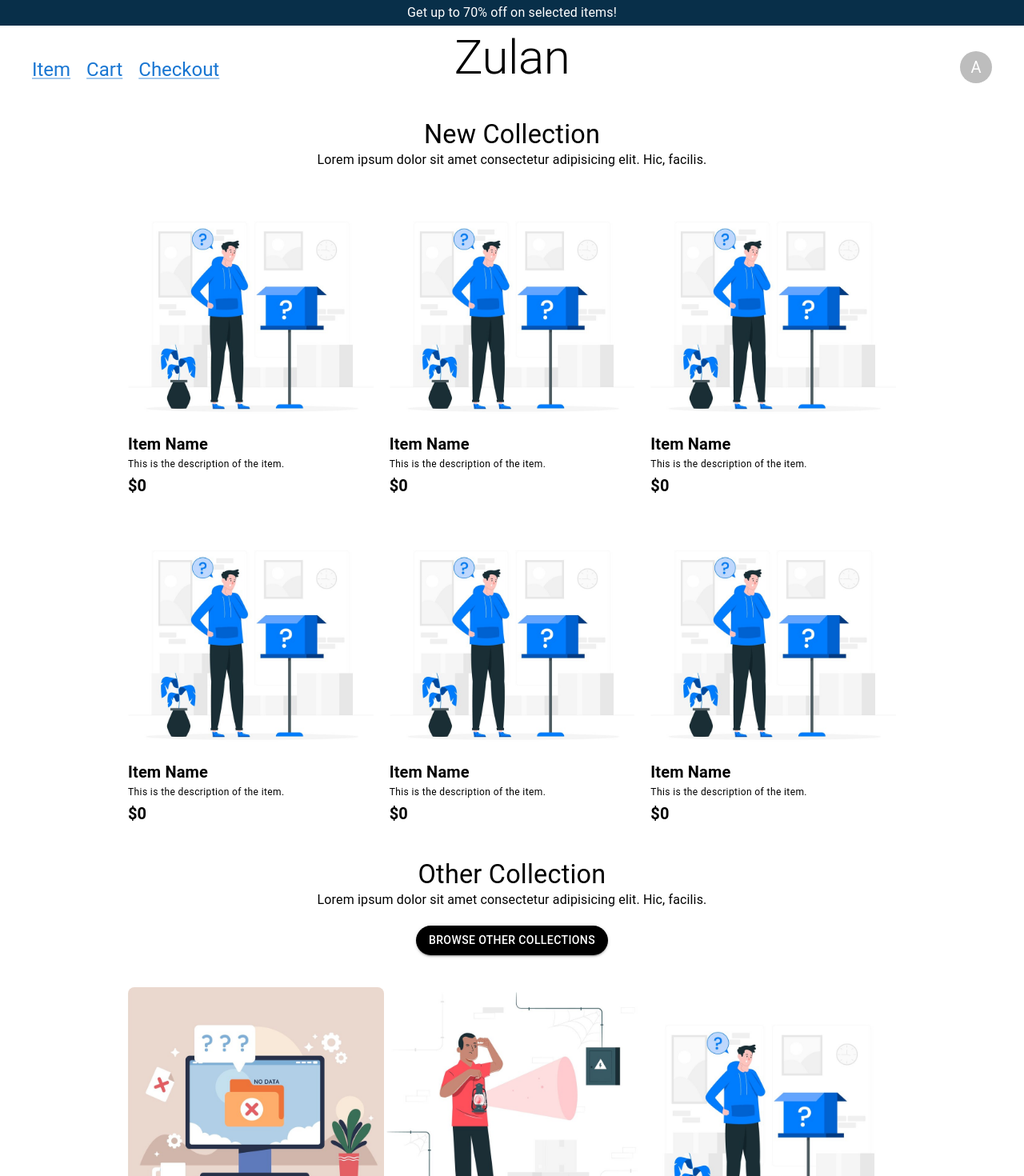
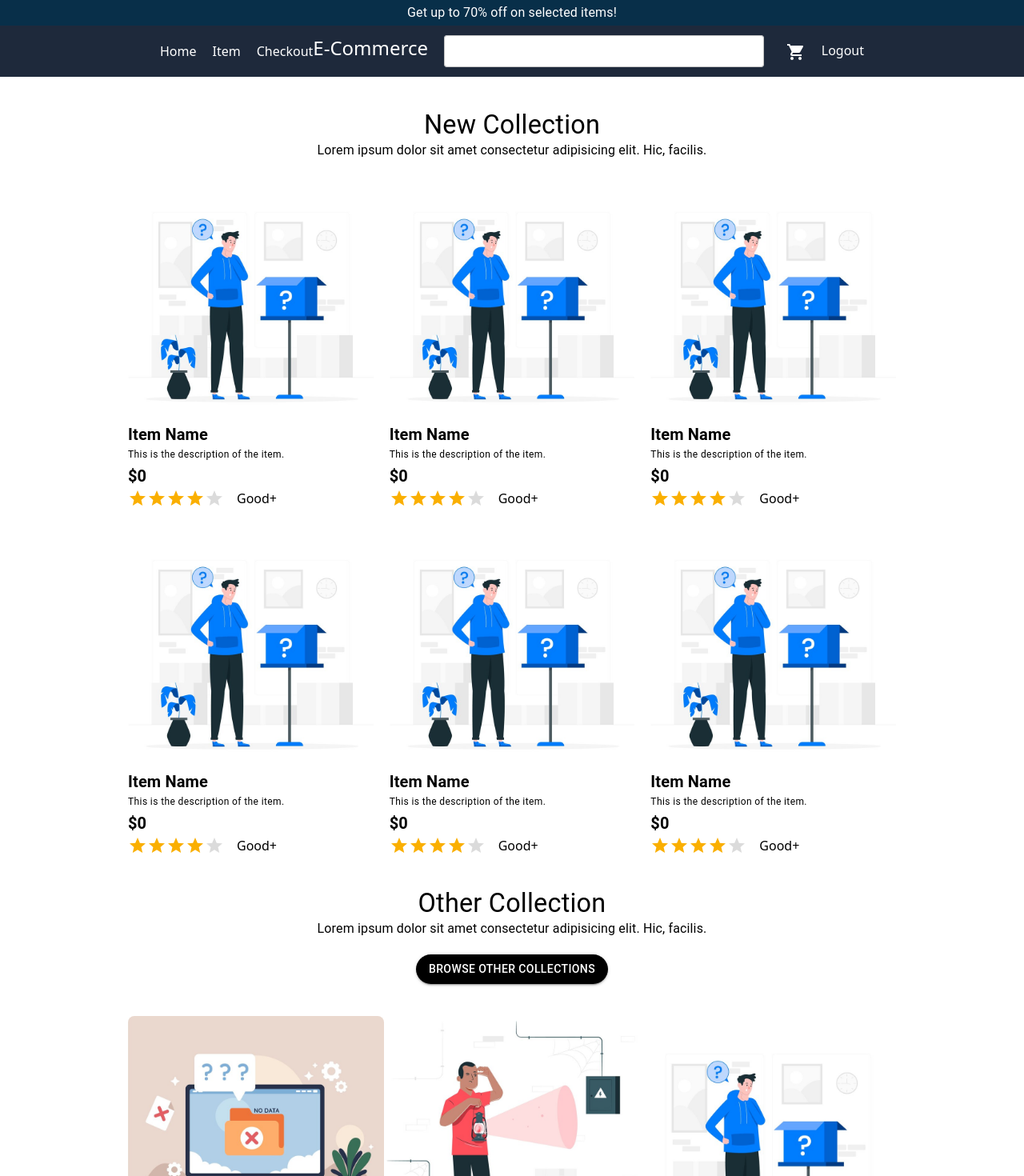
Before and after one commit to rZulan/generic-ecommerce, a React (Vite) app: page / in a window 1280 px wide. Shown: the top 1470 px of the page at 80% size. Built offline with nearby package versions, Linux system fonts and the light colour scheme.

Commit message:
feat: checkout page progress, modified header

```diff
--- a/src/Checkout.jsx
+++ b/src/Checkout.jsx
@@ -5,11 +5,12 @@ import StepLabel from '@mui/material/StepLabel';
 import Button from '@mui/material/Button';
 import Typography from '@mui/material/Typography';
 import { Link } from 'react-router-dom';
-import { Avatar, FormGroup, Paper, TextField } from '@mui/material';
+import { FormGroup, Paper, TextField } from '@mui/material';
 import { useState } from 'react';
 import EWalletIcon from './assets/eWalletIcon.png'
 import BankIcon from './assets/bankIcon.png'
 import CODIcon from './assets/cashOnDeliveryIcon.png'
+import Header from './components/Header';
 
 
 const steps = ['Shipping and Gift Options', 'Payment and Billing', 'Review and Place Order'];
@@ -37,32 +38,7 @@ const Checkout = () => {
 				</div>
 			</div>
 
-			<div className="flex flex-wrap">
-				<div className='flex flex-1 pt-10 pl-10 gap-5 '>
-					<div>
-						<Link href="/item" variant="h5">
-							<Typography variant="h5">Item</Typography>
-						</Link>
-					</div>
-					<div>
-						<Link href="/cart" variant="h5">
-							<Typography variant="h5">Cart</Typography>
-						</Link></div>
-					<div>
-						<Link href="/checkout">
-							<Typography variant="h5">Checkout</Typography>
-						</Link>
-					</div>
-				</div>
-
-				<div className="flex flex-1 flex-grow justify-center pt-1">
-					<Typography variant="h2">Zulan</Typography>
-				</div>
-
-				<div className="flex flex-1 justify-end pt-8 pr-10">
-					<Avatar>A</Avatar>
-				</div>
-			</div>
+			<Header/>
 
 			<div className='flex justify-center'>
 				<Box sx={{ width: '75%', paddingTop: 10}}>
@@ -134,7 +110,10 @@ const Checkout = () => {
 						</Button>
 						<Box sx={{ flex: '1 1 auto' }} />
 						<Button onClick={handleReset}>Reset</Button>
-						<Button onClick={handleNext}>
+						<Button
+						onClick={handleNext}
+						disabled={activeStep === steps.length}
+						>
 							{activeStep === steps.length - 1 ? 'Finish' : 'Next'}
 						</Button>
 					</Box>
--- a/src/Home.jsx
+++ b/src/Home.jsx
@@ -1,12 +1,30 @@
-import { Avatar, Button, Link, Typography } from "@mui/material"
+import { Avatar, Box, Button, Link, Rating, Typography } from "@mui/material"
 import itemUnavailable from './assets/item sample.jpg'
 import notFound from './assets/not found.jpg'
 import noData from './assets/no data.jpg'
 import Slider from "react-slick";
 import "slick-carousel/slick/slick.css";
 import "slick-carousel/slick/slick-theme.css";
+import { useState } from "react";
+import StarIcon from '@mui/icons-material/Star';
+import Header from "./components/Header";
 
+const labels = {
+	0.5: 'Useless',
+	1: 'Useless+',
+	1.5: 'Poor',
+	2: 'Poor+',
+	2.5: 'Ok',
+	3: 'Ok+',
+	3.5: 'Good',
+	4: 'Good+',
+	4.5: 'Excellent',
+	5: 'Excellent+',
+};
 
+function getLabelText(value) {
+	return `${value} Star${value !== 1 ? 's' : ''}, ${labels[value]}`;
+}
 
 const HomePage = () => {
 		var settings = {
@@ -18,6 +36,10 @@ const HomePage = () => {
 			autoplaySpeed: 3500,
 			pauseOnHover: true
 		};
+
+		const [value, setValue] = useState(4);
+ 		const [hover, setHover] = useState(-1);
+
 		return (
 		<>
 		<div className="flex justify-center h-8 bg-sky-950">
@@ -26,32 +48,7 @@ const HomePage = () => {
 			</div>
 		</div>
 
-		<div className="flex flex-wrap">
-			<div className='flex flex-1 pt-10 pl-10 gap-5 '>
-				<div>
-					<Link href="/item" variant="h5">
-						<Typography variant="h5">Item</Typography>
-					</Link>
-				</div>
-				<div>
-					<Link href="/cart" variant="h5">
-						<Typography variant="h5">Cart</Typography>
-					</Link></div>
-				<div>
-					<Link href="/checkout">
-						<Typography variant="h5">Checkout</Typography>
-					</Link>
-				</div>
-			</div>
-
-			<div className="flex flex-1 flex-grow justify-center pt-1">
-				<Typography variant="h2">Zulan</Typography>
-			</div>
-
-			<div className="flex flex-1 justify-end pt-8 pr-10">
-				<Avatar>A</Avatar>
-			</div>
-		</div>
+		<Header/>
 
 		<div className="flex justify-center pt-10"><Typography variant="h4">New Collection</Typography></div>
 		<div className="flex justify-center"><Typography>Lorem ipsum dolor sit amet consectetur adipisicing elit. Hic, facilis.</Typography></div>
@@ -62,6 +59,30 @@ const HomePage = () => {
 				<Typography variant="h6" ><b>Item Name</b></Typography>
 				<Typography variant="caption" display='block'>This is the description of the item.</Typography>
 				<Typography variant="h6" display='block'><b>$0</b></Typography>
+				<Box
+					sx={{
+						width: 200,
+						display: 'flex',
+						alignItems: 'center',
+					}}
+					>
+					<Rating
+						name="hover-feedback"
+						value={value}
+						precision={0.5}
+						getLabelText={getLabelText}
+						onChange={(event, newValue) => {
+						setValue(newValue);
+						}}
+						onChangeActive={(event, newHover) => {
+						setHover(newHover);
+						}}
+						emptyIcon={<StarIcon style={{ opacity: 0.55 }} fontSize="inherit" />}
+					/>
+					{value !== null && (
+						<Box sx={{ ml: 2 }}>{labels[hover !== -1 ? hover : value]}</Box>
+					)}
+				</Box>
 			</div>
 
 			<div className="grid text-left ">
@@ -69,6 +90,30 @@ const HomePage = () => {
 				<Typography variant="h6" ><b>Item Name</b></Typography>
 				<Typography variant="caption" display='block'>This is the description of the item.</Typography>
 				<Typography variant="h6" display='block'><b>$0</b></Typography>
+				<Box
+					sx={{
+						width: 200,
+						display: 'flex',
+						alignItems: 'center',
+					}}
+					>
+					<Rating
+						name="hover-feedback"
+						value={value}
+						precision={0.5}
+						getLabelText={getLabelText}
+						onChange={(event, newValue) => {
+						setValue(newValue);
+						}}
+						onChangeActive={(event, newHover) => {
+						setHover(newHover);
+						}}
+						emptyIcon={<StarIcon style={{ opacity: 0.55 }} fontSize="inherit" />}
+					/>
+					{value !== null && (
+						<Box sx={{ ml: 2 }}>{labels[hover !== -1 ? hover : value]}</Box>
+					)}
+				</Box>
 			</div>
 
 			<div className="grid text-left ">
@@ -76,6 +121,30 @@ const HomePage = () => {
 				<Typography variant="h6" ><b>Item Name</b></Typography>
 				<Typography variant="caption" display='block'>This is the description of the item.</Typography>
 				<Typography variant="h6" display='block'><b>$0</b></Typography>
+				<Box
+					sx={{
+						width: 200,
+						display: 'flex',
+						alignItems: 'center',
+					}}
+					>
+					<Rating
+						name="hover-feedback"
+						value={value}
+						precision={0.5}
+						getLabelText={getLabelText}
+						onChange={(event, newValue) => {
+						setValue(newValue);
+						}}
+						onChangeActive={(event, newHover) => {
+						setHover(newHover);
+						}}
+						emptyIcon={<StarIcon style={{ opacity: 0.55 }} fontSize="inherit" />}
+					/>
+					{value !== null && (
+						<Box sx={{ ml: 2 }}>{labels[hover !== -1 ? hover : value]}</Box>
+					)}
+				</Box>
 			</div>
 
 			<div className="grid text-left ">
@@ -83,6 +152,30 @@ const HomePage = () => {
 				<Typography variant="h6" ><b>Item Name</b></Typography>
 				<Typography variant="caption" display='block'>This is the description of the item.</Typography>
 				<Typography variant="h6" display='block'><b>$0</b></Typography>
+				<Box
+					sx={{
+						width: 200,
+						display: 'flex',
+						alignItems: 'center',
+					}}
+					>
+					<Rating
+						name="hover-feedback"
+						value={value}
+						precision={0.5}
+						getLabelText={getLabelText}
+						onChange={(event, newValue) => {
+						setValue(newValue);
+						}}
+						onChangeActive={(event, newHover) => {
+						setHover(newHover);
+						}}
+						emptyIcon={<StarIcon style={{ opacity: 0.55 }} fontSize="inherit" />}
+					/>
+					{value !== null && (
+						<Box sx={{ ml: 2 }}>{labels[hover !== -1 ? hover : value]}</Box>
+					)}
+				</Box>
 			</div>
 
 			<div className="grid text-left ">
@@ -90,6 +183,30 @@ const HomePage = () => {
 				<Typography variant="h6" ><b>Item Name</b></Typography>
 				<Typography variant="caption" display='block'>This is the description of the item.</Typography>
 				<Typography variant="h6" display='block'><b>$0</b></Typography>
+				<Box
+					sx={{
+						width: 200,
+						display: 'flex',
+						alignItems: 'center',
+					}}
+					>
+					<Rating
+						name="hover-feedback"
+						value={value}
+						precision={0.5}
+						getLabelText={getLabelText}
+						onChange={(event, newValue) => {
+						setValue(newValue);
+						}}
+						onChangeActive={(event, newHover) => {
+						setHover(newHover);
+						}}
+						emptyIcon={<StarIcon style={{ opacity: 0.55 }} fontSize="inherit" />}
+					/>
+					{value !== null && (
+						<Box sx={{ ml: 2 }}>{labels[hover !== -1 ? hover : value]}</Box>
+					)}
+				</Box>
 			</div>
 
 			<div className="grid text-left ">
@@ -97,6 +214,30 @@ const HomePage = () => {
 				<Typography variant="h6" ><b>Item Name</b></Typography>
 				<Typography variant="caption" display='block'>This is the description of the item.</Typography>
 				<Typography variant="h6" display='block'><b>$0</b></Typography>
+				<Box
+					sx={{
+						width: 200,
+						display: 'flex',
+						alignItems: 'center',
+					}}
+					>
+					<Rating
+						name="hover-feedback"
+						value={value}
+						precision={0.5}
+						getLabelText={getLabelText}
+						onChange={(event, newValue) => {
+						setValue(newValue);
+						}}
+						onChangeActive={(event, newHover) => {
+						setHover(newHover);
+						}}
+						emptyIcon={<StarIcon style={{ opacity: 0.55 }} fontSize="inherit" />}
+					/>
+					{value !== null && (
+						<Box sx={{ ml: 2 }}>{labels[hover !== -1 ? hover : value]}</Box>
+					)}
+				</Box>
 			</div>
 		</div>
 
--- a/src/components/Header.jsx
+++ b/src/components/Header.jsx
@@ -9,6 +9,12 @@ const Header = () => {
 				<ul className="flex flex-row flex-1 gap-5">
 					<li>
 						<Link to={"/"}>Home</Link>
+					</li>
+					<li>
+						<Link to={"/item"}>Item</Link>
+					</li>
+					<li>
+						<Link to={"/checkout"}>Checkout</Link>
 					</li>
 				</ul>
 				<div className="flex flex-row gap-5">
```
